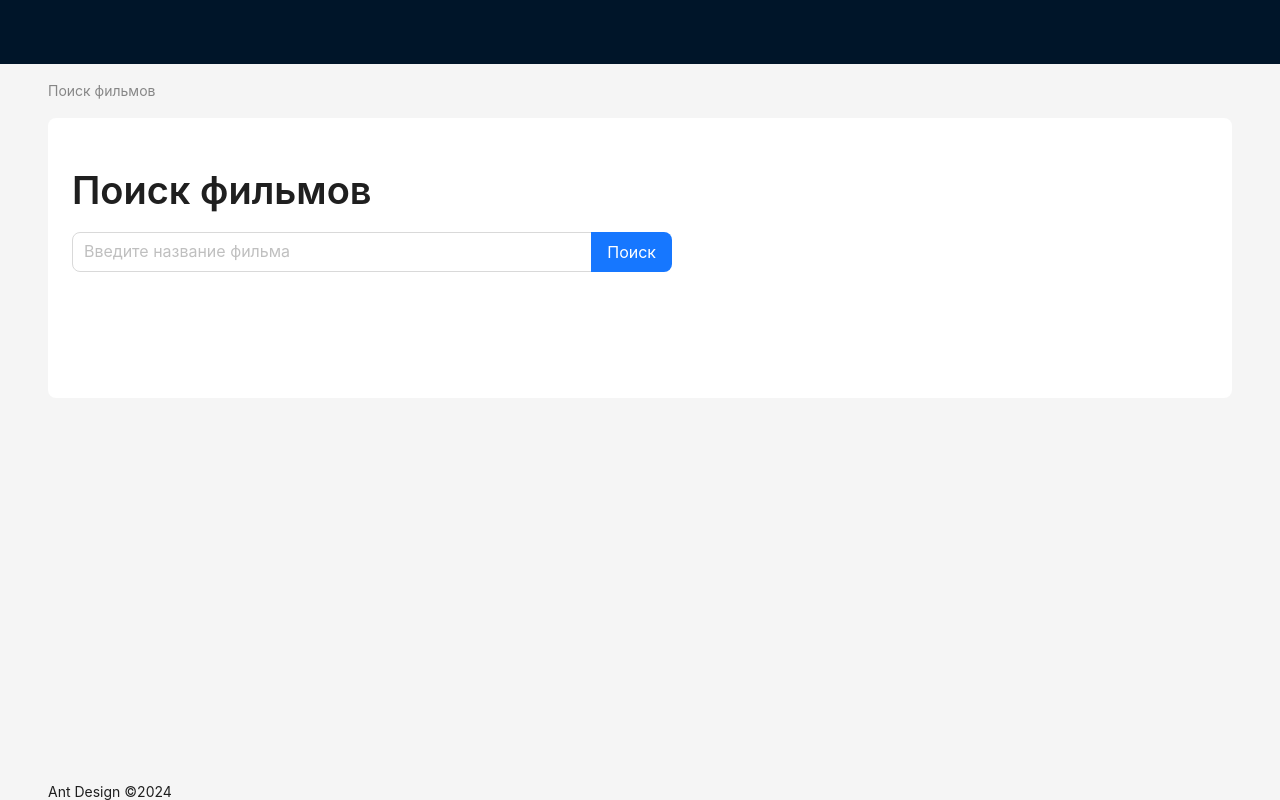
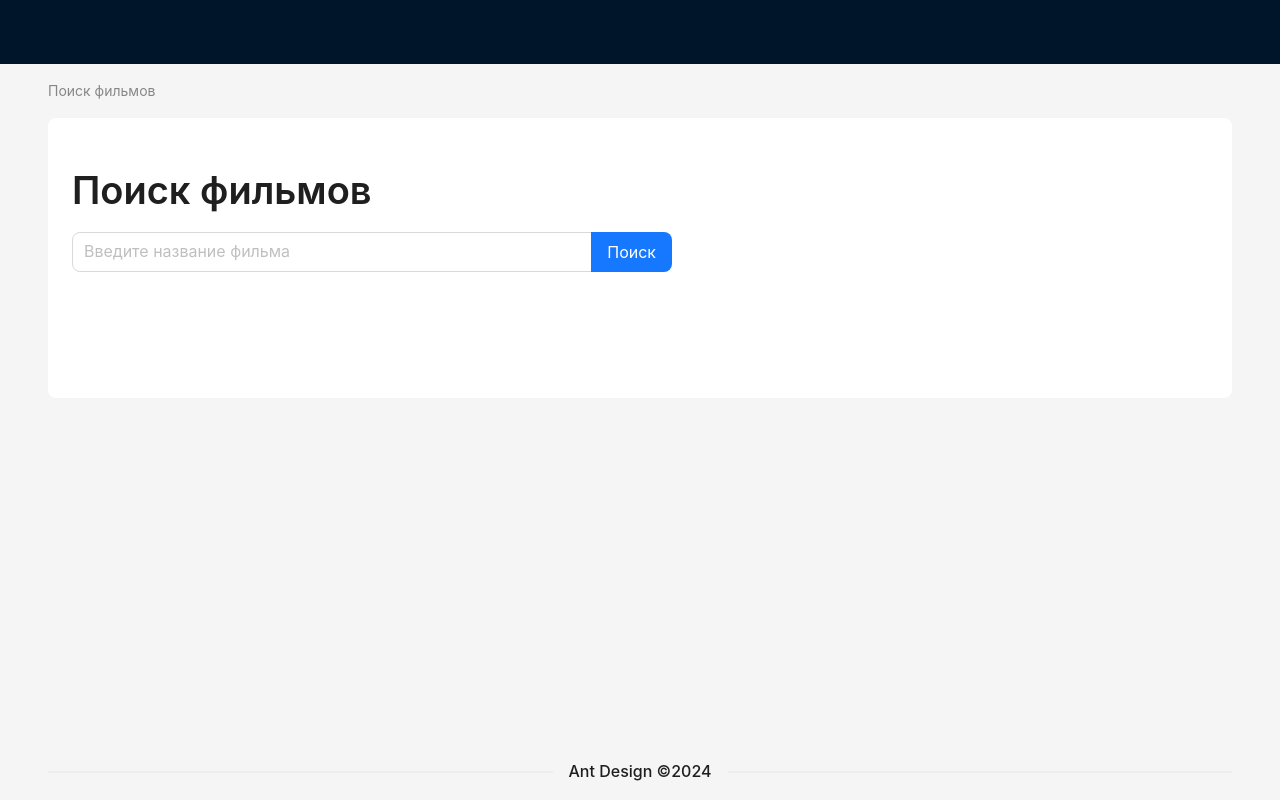
Before and after one commit to ctakah4ik/tristar, a React (Vite) app: page / in a window 1280 px wide. Built offline with nearby package versions, Linux system fonts and the light colour scheme.

Commit message:
fix(*): fixed footer styles

```diff
--- a/src/client/components/page-breadcrumb.tsx
+++ b/src/client/components/page-breadcrumb.tsx
@@ -1,14 +1,12 @@
 import type React from "react";
 import { Breadcrumb } from "antd";
 import { useGetMovieInfoMutation } from "../../services/api";
-import { useParams } from "react-router-dom";
 
 const style = {
   margin: "16px 0",
 };
 
 export const PageBreadcrumb: React.FC = () => {
-  const { id } = useParams();
   const [, { data }] = useGetMovieInfoMutation({
     fixedCacheKey: "shared-movie",
   });
@@ -16,10 +14,10 @@ export const PageBreadcrumb: React.FC = () => {
   return (
     <Breadcrumb style={style}>
       <Breadcrumb.Item href="/">Поиск фильмов</Breadcrumb.Item>
-      {id && data?.Response === "True" && (
+      {data?.Response === "True" && (
         <Breadcrumb.Item>{data.Title}</Breadcrumb.Item>
       )}
-      {id && data?.Response === "False" && (
+      {data?.Response === "False" && (
         <Breadcrumb.Item>Неизвестный фильм</Breadcrumb.Item>
       )}
     </Breadcrumb>
--- a/src/client/components/page-footer.tsx
+++ b/src/client/components/page-footer.tsx
@@ -1,5 +1,5 @@
 import React from "react";
-import { Layout } from "antd";
+import { Layout, Divider } from "antd";
 
 const style = {
   padding: "0 48px",
@@ -8,7 +8,7 @@ const style = {
 export const PageFooter: React.FC = () => {
   return (
     <Layout.Footer style={style}>
-      Ant Design ©{new Date().getFullYear()}
+      <Divider>Ant Design ©{new Date().getFullYear()}</Divider>
     </Layout.Footer>
   );
 };
```
